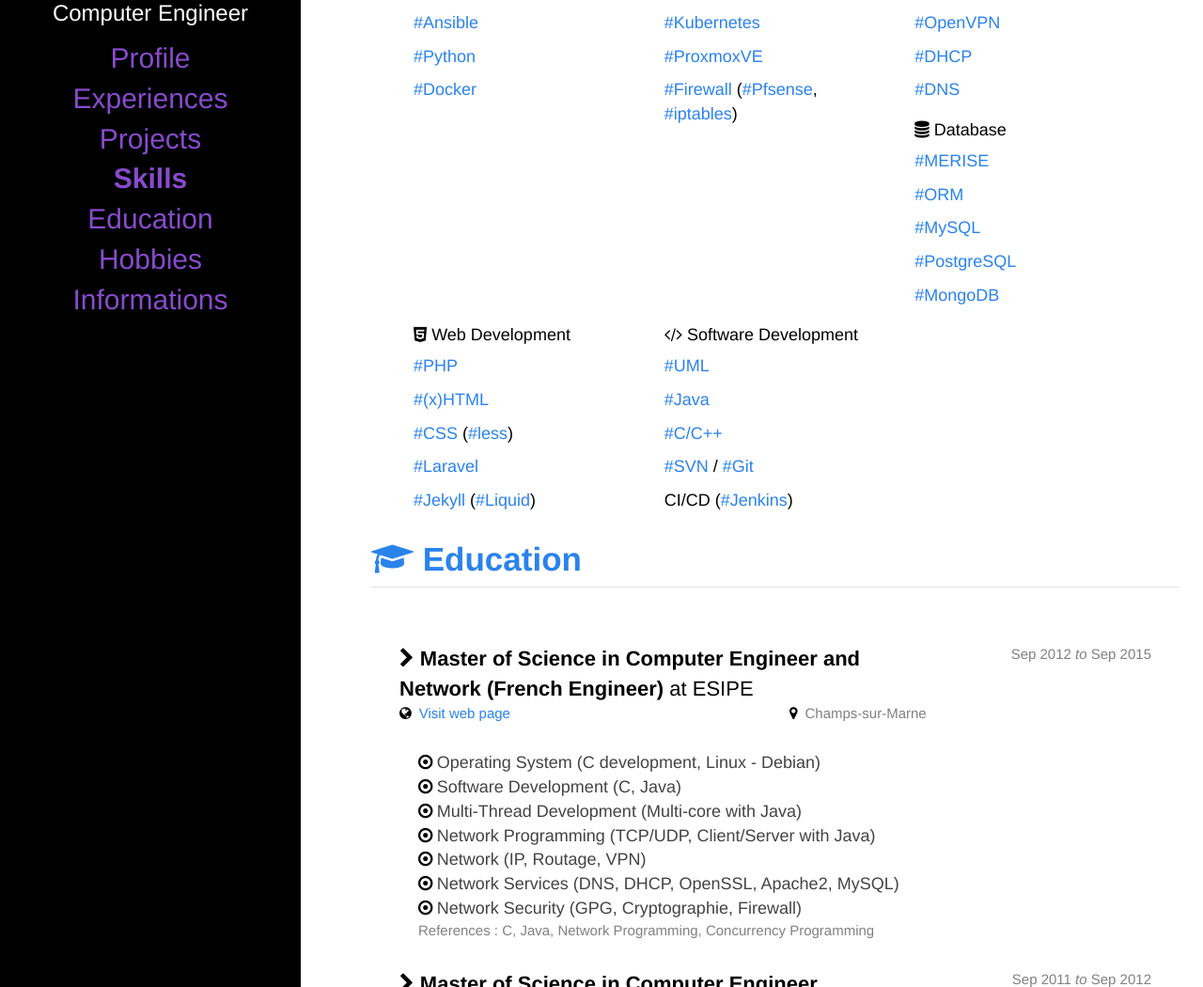
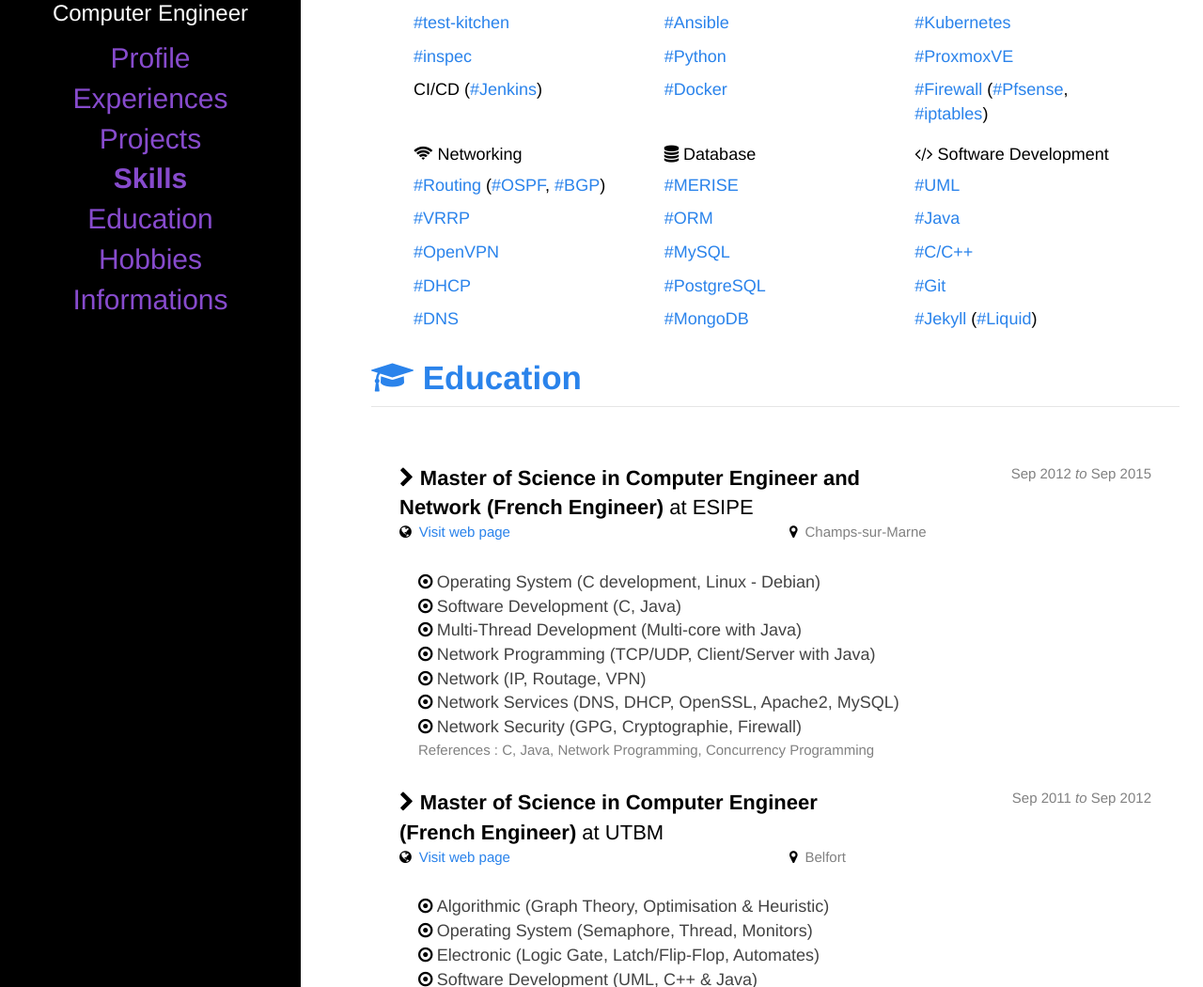
Before and after one commit to gbergere/gbergere.github.io, a Jekyll site: the page built from resume.html, in a window 1280 px wide and 1400 px high, scrolled down 2918 px. Shown: the part 350-1400 px from the top of the window at 94% size. Built offline with Jekyll 4.4.1, drawn with Linux system fonts in a browser that asks for light colours; nearby versions of some CDN libraries; some of the changed text lies outside the part shown.

Commit message:
Update skills to remove Web Cat and split System and DevOps

```diff
--- a/_resume/skills.html
+++ b/_resume/skills.html
@@ -3,7 +3,18 @@
 
     <div class="content-posts content-list">
         <div class="col-lg-4 col-md-6 col-xs-12">
-            <h4><i class="fa fa-linux"></i> System & DevOps</h4>
+            <h4><i class="fa fa-cogs"></i> DevOps</h4>
+            <ul>
+                <li><a href="http://kubernetes.io" title="kubernetes.io">#Kubernetes</a></li>
+                <li><a href="https://www.terraform.io" title="www.terraform.io">#terraform</a></li>
+                <li><a href="http://kitchen.ci" title="kitchen.ci">#test-kitchen</a></li>
+                <li><a href="https://www.inspec.io/" title="inspec">#inspec</a></li>
+                <li>CI/CD (<a href="https://jenkins.io" title="jenkins.io">#Jenkins</a>)</li>
+            </ul>
+        </div>
+
+        <div class="col-lg-4 col-md-6 col-xs-12">
+            <h4><i class="fa fa-linux"></i>System</h4>
             <ul>
                 <li><a href="https://www.debian.org/index.html" title="www.debian.org">#Linux</a></li>
                 <li>
@@ -59,33 +70,16 @@
         </div>
 
         <div class="col-lg-4 col-md-6 col-xs-12">
-            <h4><i class="fa fa-html5"></i> Web Development</h4>
+            <h4><i class="fa fa-code"></i> Software Development</h4>
             <ul>
-                <li><a href="http://php.net" title="php.net">#PHP</a></li>
-                <li><a href="http://www.w3schools.com/html/html_xhtml.asp" title="www.w3schools.com">#(x)HTML</a></li>
-                <li>
-                    <a href="http://www.w3schools.com/css/default.asp" title="www.w3schools.com">#CSS</a>
-                    (<a href="http://lesscss.org" title="lesscss">#less</a>)
-                </li>
-                <li><a href="http://laravel.com" title="laravel.com">#Laravel</a></li>
+                <li><a href="http://en.wikipedia.org/wiki/Unified_Modeling_Language" title="UML Wikipedia">#UML</a></li>
+                <li><a href="http://www.oracle.com/technetwork/java/index.html" title="www.oracle.com">#Java</a></li>
+                <li><a href="http://isocpp.org" title="isocpp.org">#C/C++</a></li>
+                <li><a href="http://git-scm.com" title="git-scm.com">#Git</a></li>
                 <li>
                     <a href="http://jekyllrb.com" title="jekyllrb.com">#Jekyll</a>
                     (<a href="http://jekyllrb.com/docs/templates" title="Liquid Jekyll">#Liquid</a>)</li>
             </ul>
         </div>
-
-        <div class="col-lg-4 col-md-6 col-xs-12">
-            <h4><i class="fa fa-code"></i> Software Development</h4>
-            <ul>
-                <li><a href="http://en.wikipedia.org/wiki/Unified_Modeling_Language" title="UML Wikipedia">#UML</a></li>
-                <li><a href="http://www.oracle.com/technetwork/java/index.html" title="www.oracle.com">#Java</a></li>
-                <li><a href="http://isocpp.org" title="isocpp.org">#C/C++</a></li>
-                <li>
-                    <a href="https://subversion.apache.org" title="subversion.apache.org"">#SVN</a> /
-                    <a href="http://git-scm.com" title="git-scm.com">#Git</a>
-                </li>
-                <li>CI/CD (<a href="https://jenkins.io" title="jenkins.io">#Jenkins</a>)</li>
-            </ul>
-        </div>
     </div>
 </section>
```
Also changed, not shown: other parts of _resume/skills.html (+2 -2 lines), 1 other file.
